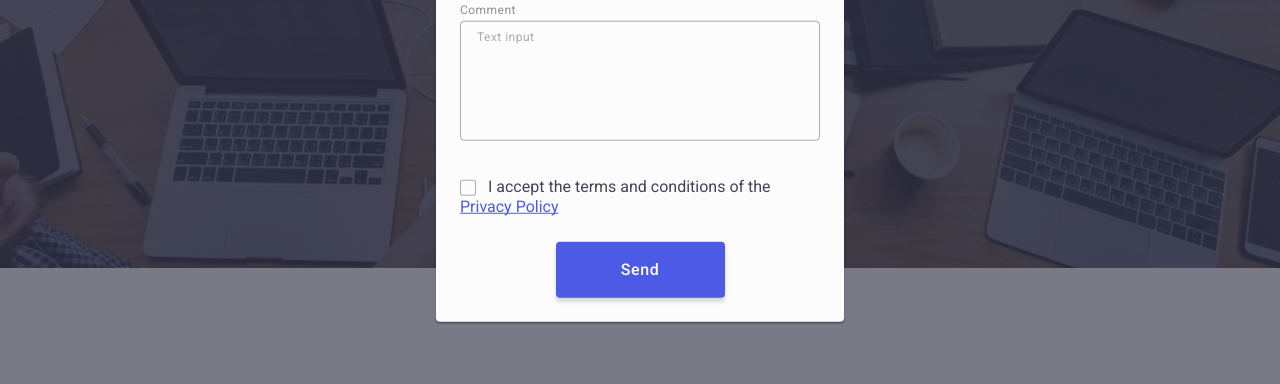
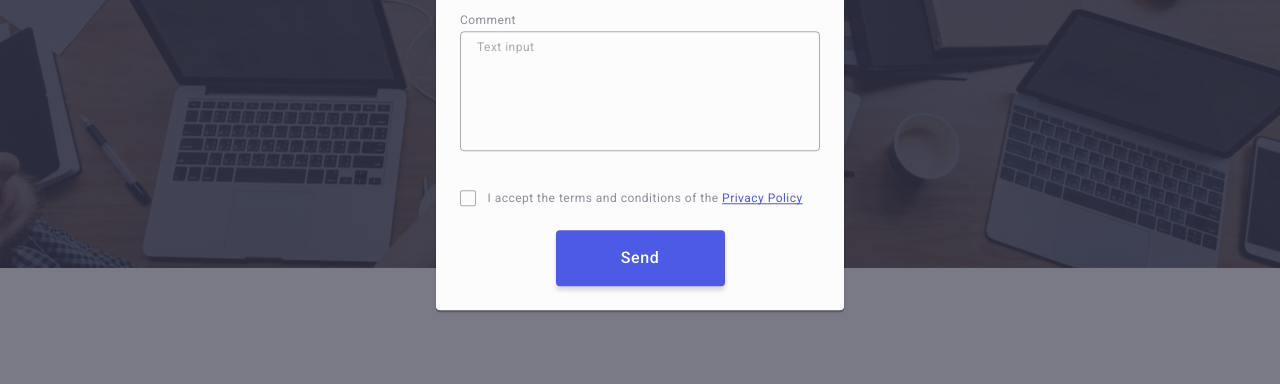
Before and after one commit to Karlson1979/goit-markup-hw-05, a website: page index.html in a window 1280 px wide. Shown: the part 405-789 px from the top of the page. Drawn offline with nearby package versions, Linux system fonts and the light colour scheme.

Commit message:
user-privacy-label

```diff
--- a/css/style.css
+++ b/css/style.css
@@ -821,6 +821,12 @@ content */
 }
 .user-privacy-label{
     line-height: 1.17;
+
+font-weight: 400;
+font-size: 12px;
+line-height: 1.16667;
+letter-spacing: 0.04em;
+color: #8e8f99;
 }
 
 .modal-checkbox:focus+.privacy-policy-label .checkbox-span {
```
